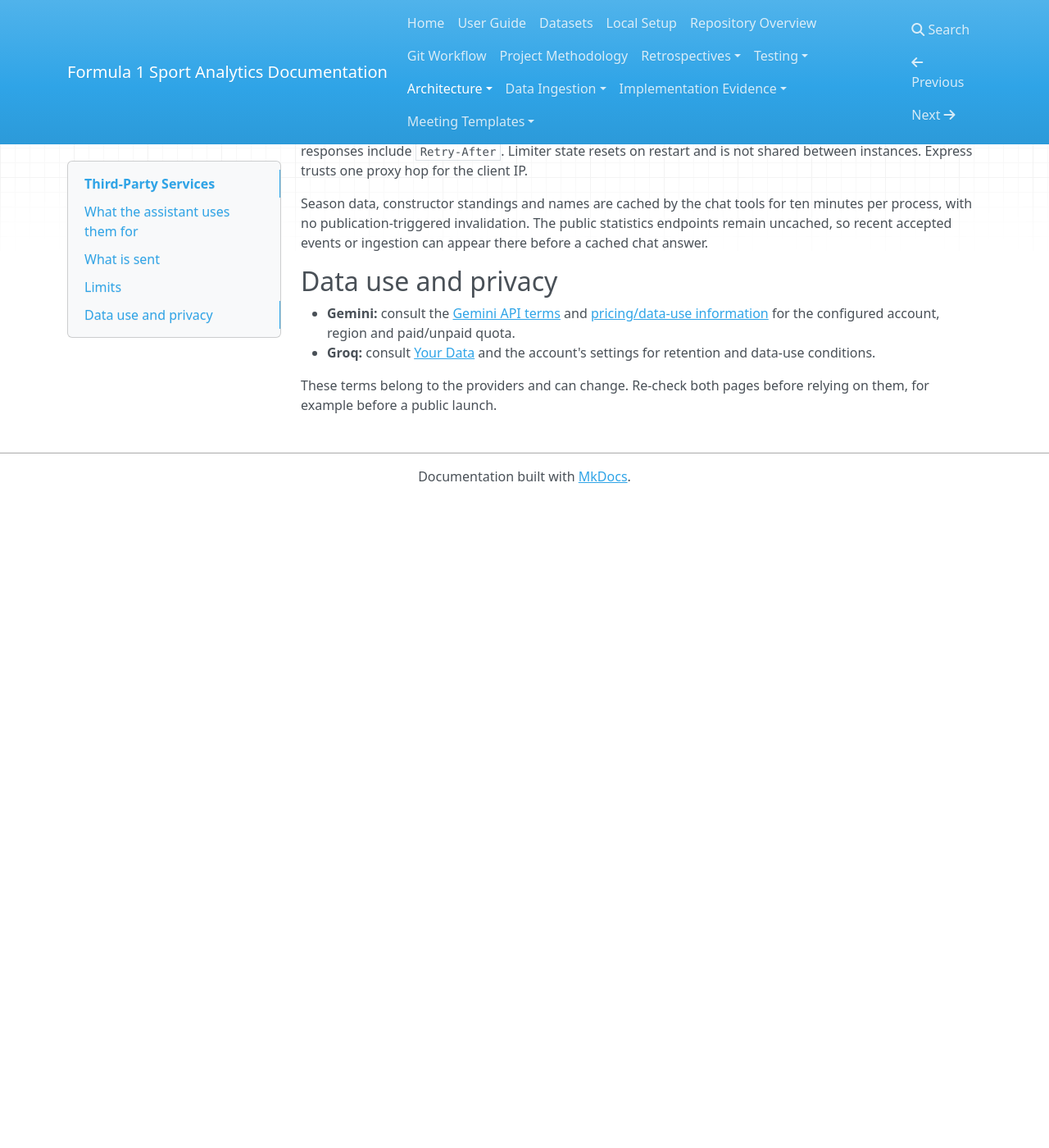
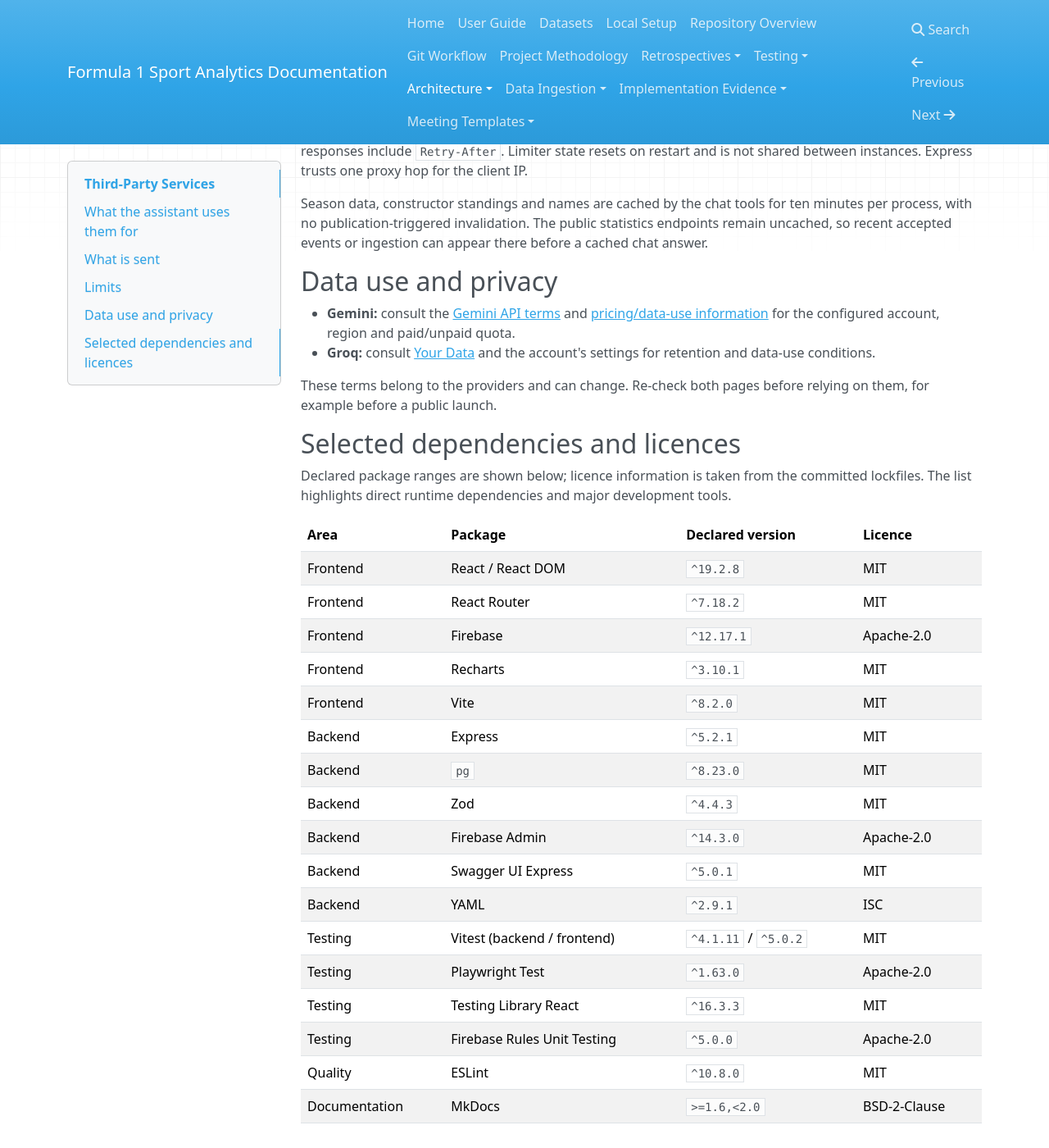
Before and after one commit to kayuraGovindsammy-del/Formula-One-SportsAnalytics, an MkDocs documentation site: the page built from docs/third-party-services.md, in a window 1280 px wide and 1400 px high, scrolled down 1585 px. Shown: the whole window at 82% size. Built offline with MkDocs 1.6.1, drawn with Linux system fonts in a browser that asks for light colours; nearby versions of some CDN libraries; before the commit the page ends 2194 px from its top, so only the background shows below that.

Commit message:
docs: restore historical evidence and finalize documentation

```diff
--- a/docs/third-party-services.md
+++ b/docs/third-party-services.md
@@ -95,3 +95,29 @@ or ingestion can appear there before a cached chat answer.
 
 These terms belong to the providers and can change. Re-check both pages before
 relying on them, for example before a public launch.
+
+## Selected dependencies and licences
+
+Declared package ranges are shown below; licence information is taken from the
+committed lockfiles. The list highlights direct runtime dependencies and major
+development tools.
+
+| Area | Package | Declared version | Licence |
+| --- | --- | --- | --- |
+| Frontend | React / React DOM | `^19.2.8` | MIT |
+| Frontend | React Router | `^7.18.2` | MIT |
+| Frontend | Firebase | `^12.17.1` | Apache-2.0 |
+| Frontend | Recharts | `^3.10.1` | MIT |
+| Frontend | Vite | `^8.2.0` | MIT |
+| Backend | Express | `^5.2.1` | MIT |
+| Backend | `pg` | `^8.23.0` | MIT |
+| Backend | Zod | `^4.4.3` | MIT |
+| Backend | Firebase Admin | `^14.3.0` | Apache-2.0 |
+| Backend | Swagger UI Express | `^5.0.1` | MIT |
+| Backend | YAML | `^2.9.1` | ISC |
+| Testing | Vitest (backend / frontend) | `^4.1.11` / `^5.0.2` | MIT |
+| Testing | Playwright Test | `^1.63.0` | Apache-2.0 |
+| Testing | Testing Library React | `^16.3.3` | MIT |
+| Testing | Firebase Rules Unit Testing | `^5.0.0` | Apache-2.0 |
+| Quality | ESLint | `^10.8.0` | MIT |
+| Documentation | MkDocs | `>=1.6,<2.0` | BSD-2-Clause |
--- a/mkdocs.yml
+++ b/mkdocs.yml
@@ -14,12 +14,15 @@ nav:
   - Project Methodology: methodology.md
   - Retrospectives:
       - Sprint 1: retrospectives/sprint1-retrospective.md
+      - Sprint 2: retrospectives/sprint2-retrospective.md
       - Sprint 3 Delivery Evidence: retrospectives/sprint3-evidence.md
       - Sprint 4 Delivery Evidence: retrospectives/sprint4-evidence.md
   - Testing:
       - Testing Overview: testing.md
       - Sprint 2 User Testing Evidence: user-testing/sprint2-user-testing.md
+      - Sprint 3 User Testing Evidence: user-testing/sprint3-user-testing.md
   - Architecture:
+      - UML Diagrams: uml-diagrams.md
       - API Design: api-design.md
       - Authentication and Submission Workflow: auth-and-submission-workflow.md
       - Data Model: data-model.md
@@ -31,6 +34,7 @@ nav:
       - Jolpica-F1 Pipeline: ingestion/jolpica-ingestion.md
       - OpenF1 Overtakes: ingestion/openf1-overtakes.md
   - Implementation Evidence:
+      - Sprint Evidence: sprint-evidence.md
       - SQL Read Models: issue2b-sql-read-models.md
       - Account Deletion: member4-account-deletion.md
       - Submissions: member4-submissions.md
```
Also changed, not shown: README.md (+7 -34 lines), docs/retrospectives/sprint2-retrospective.md (added, +48 -0 lines), docs/sprint-evidence.md (added, +34 -0 lines), docs/testing.md (+1 -0 lines), docs/uml-diagrams.md (added, +9 -0 lines), docs/user-testing/sprint3-user-testing.md (added, +183 -0 lines), docs/images/uml/uml-overview.png (added), 3 other files.
